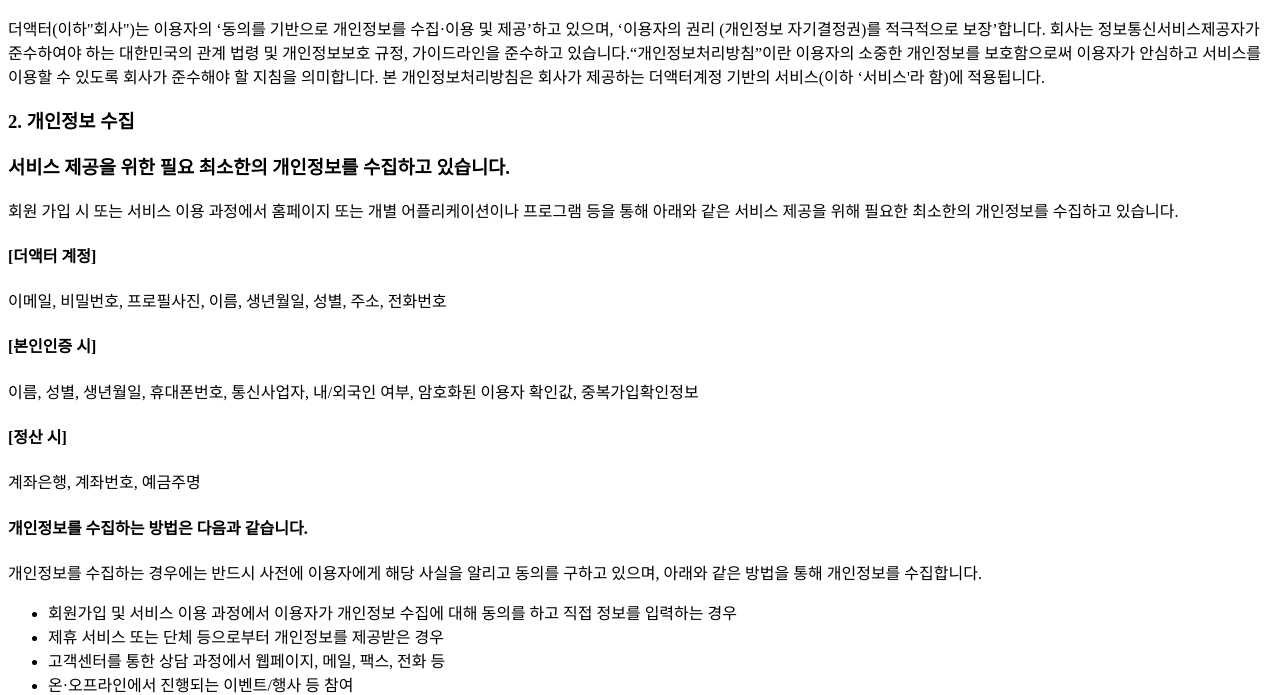
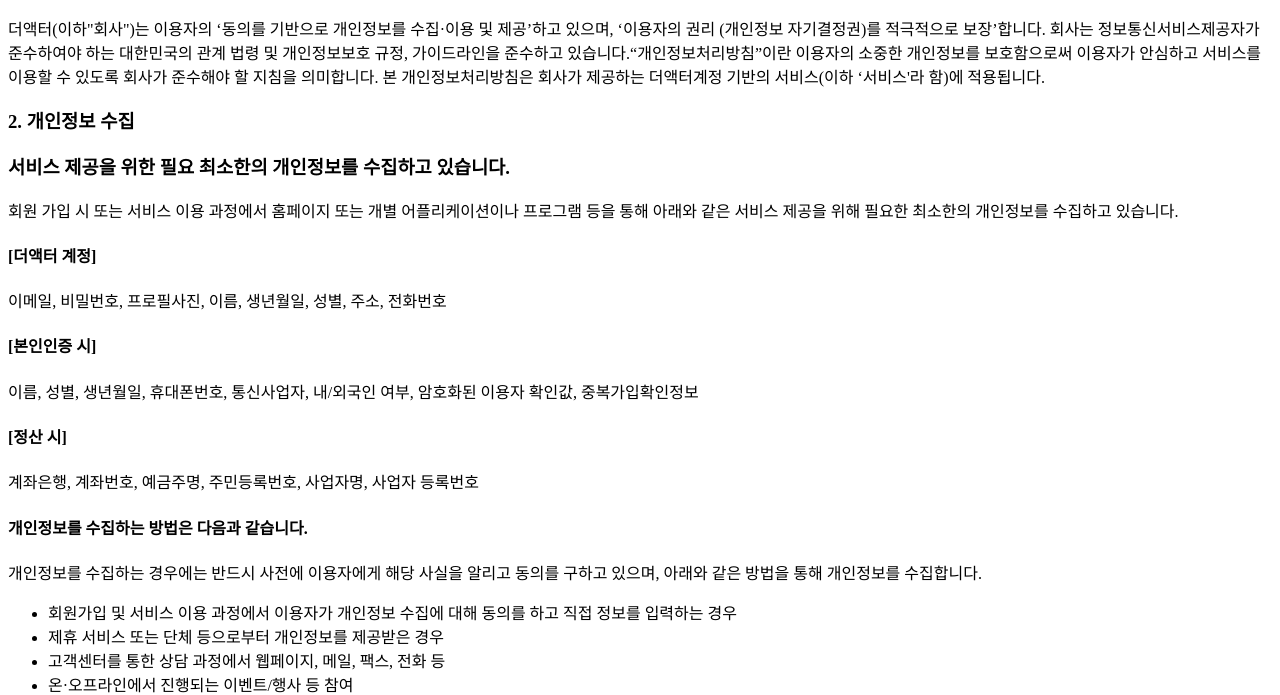
Before and after one commit to the-actor/the-actor.github.io, a plain HTML site: page policy/privacy.html in a window 1280 px wide. Shown: the part 105-800 px from the top of the page. Drawn offline with Linux system fonts and the light colour scheme.

Commit message:
Update privacy.html

```diff
--- a/policy/privacy.html
+++ b/policy/privacy.html
@@ -18,7 +18,7 @@
         <h4>[본인인증 시]</h4>
         <p>이름, 성별, 생년월일, 휴대폰번호, 통신사업자, 내/외국인 여부, 암호화된 이용자 확인값, 중복가입확인정보</p>
         <h4>[정산 시]</h4>
-        <p>계좌은행, 계좌번호, 예금주명</p>
+        <p>계좌은행, 계좌번호, 예금주명, 주민등록번호, 사업자명, 사업자 등록번호</p>
         <h4>개인정보를 수집하는 방법은 다음과 같습니다.</h4>
         <p>개인정보를 수집하는 경우에는 반드시 사전에 이용자에게 해당 사실을 알리고 동의를 구하고 있으며, 아래와 같은 방법을 통해 개인정보를 수집합니다.</p>
         <ul>
```
